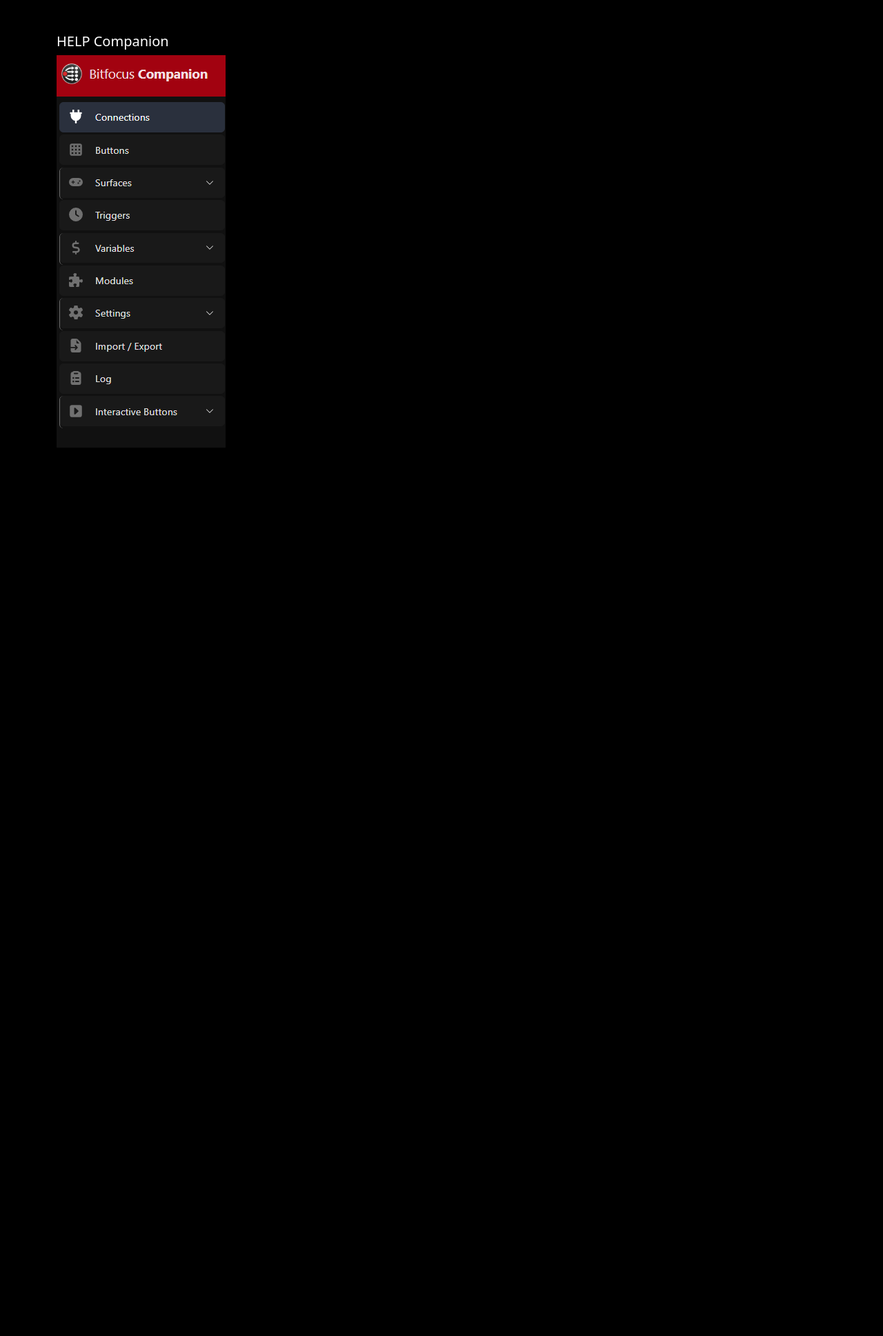
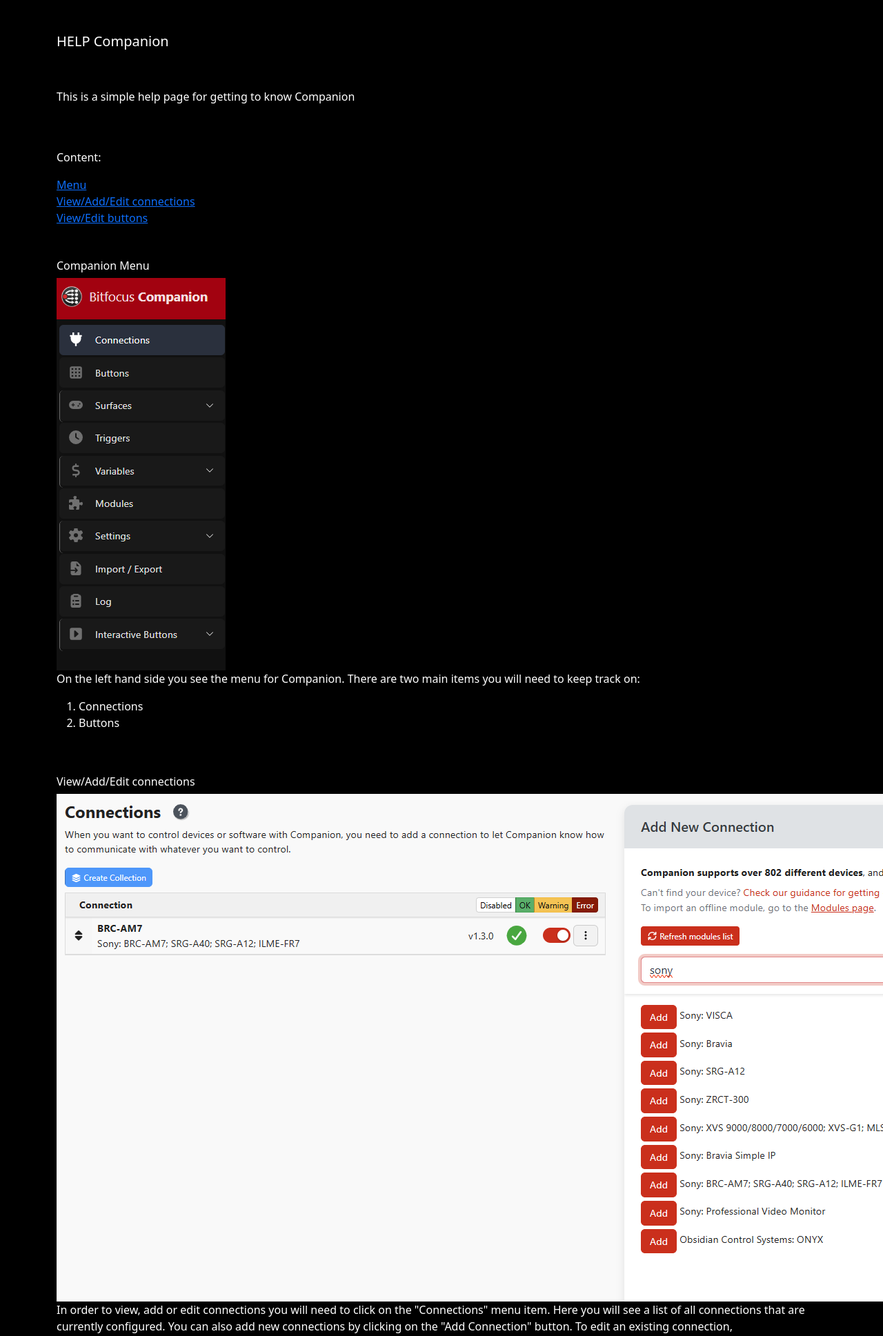
Before and after one commit to petta69/sony-ptz-demo, a FastAPI app: page /help_companion in a window 1280 px wide; the page is wider, and only the part inside the window is pictured. Shown: the top 1937 px of that part at 69% size. Before the commit the page ends 649 px from the top of that part, so only its background shows below. Run offline with FastAPI, Linux system fonts and the light colour scheme; parts of the project's set-up code (start-up, migrations or seed data) failed here and were passed over; some libraries are stand-ins or nearby versions.

Commit message:
Updated help text

```diff
--- a/templates/help_companion.html
+++ b/templates/help_companion.html
@@ -4,6 +4,60 @@
     <body>
         <br><br>
         <h5>HELP Companion</h5>
-        <img src="images/Companion/Companion_menu.png" alt="Companion Menu">
+
+        <br><br>
+
+        <p>This is a simple help page for getting to know Companion</p>
+        <br><br>
+
+        <p>Content:</p>
+        <a href="#companion_menu">Menu</a><br>
+        <a href="#companion_connectors">View/Add/Edit connections</a><br>
+        <a href="#companion_buttons">View/Edit buttons</a><br>
+
+        <br><br>
+        <div id="companion_menu">
+            <h6>Companion Menu</h6>
+            <img src="images/Companion/Companion_menu.png" alt="Companion Menu">
+            <!-- <img src="images/SRG-Axx/srg_dip_switch.png" alt="DIPSwitch" style="width: 100%; max-width: 200px;"><br><br>
+            <img src="images/SRG-Axx/srg_dip_switch_2.png" alt="DIPSwitch" style="width: 100%; max-width: 300px;"><br> -->
+            <p>
+                On the left hand side you see the menu for Companion. There are two main items you will need to keep track on:
+            </p>
+            <ol>
+                <li>Connections</li>
+                <li>Buttons</li>
+            </ol>
+
+        </div>
+
+        <br><br>
+        <div id="companion_connectors">
+            <h6>View/Add/Edit connections</h6>
+            <img src="images/Companion/ConnectionsAddNew.png" alt="Companion Connections">
+            <p>
+                In order to view, add or edit connections you will need to click on the "Connections" menu item. Here you will see a list of all connections that are currently configured. You can also add new connections by clicking on the "Add Connection" button. To edit an existing connection,
+            </p>
+            <img src="images/Companion/Connections.png" alt="Companion Connections">
+            <p>
+                To edit a connection you simply click on the connection you want to edit. You will then be presented with a screen that allows you to edit the connection settings. Once you have made your changes, click on the "Save" button to save your changes.
+            </p>
+        </div>
+
+        <br><br>
+        <div id="companion_buttons">
+            <h6>View/Add/Edit buttons</h6>
+            <img src="images/Companion/ButtonsPreset1.png" alt="Companion Buttons">
+            <p>
+                In order to view, add or edit connections you will need to click on the "Connections" menu item. Here you will see a list of all connections that are currently configured. You can also add new connections by clicking on the "Add Connection" button. To edit an existing connection,
+            </p>
+            <img src="images/Companion/ButtonsPreset2.png" alt="Companion Buttons">
+            <p>
+                To edit a connection you simply click on the connection you want to edit. You will then be presented with a screen that allows you to edit the connection settings. Once you have made your changes, click on the "Save" button to save your changes.
+            </p>
+        </div>
+
+
+
     </body>
 {% endblock %}
```
